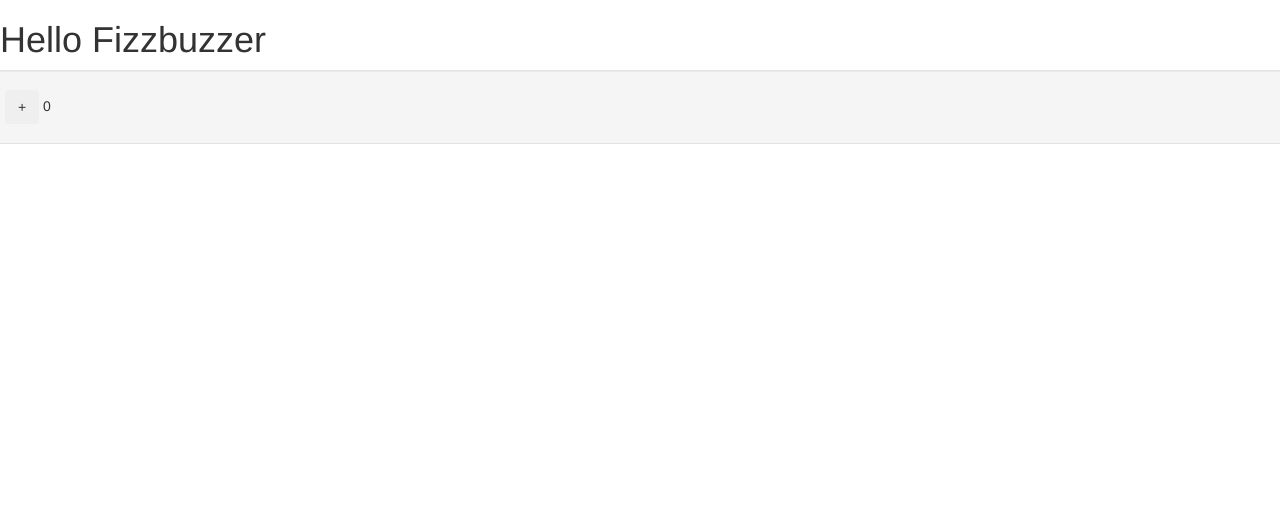
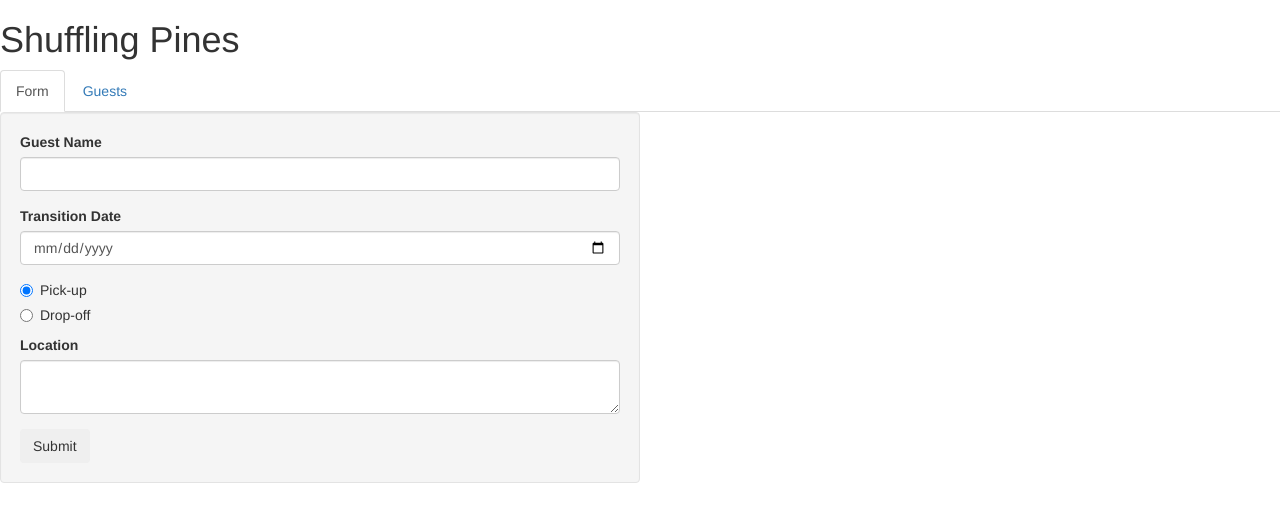
Before and after one commit to jayendranshan/ShufflingPines, a website: page src/index.html in a window 1280 px wide. Drawn offline with Linux system fonts and the light colour scheme; files that its build step writes are made by us from their sources.

Commit message:
modified index.html

```diff
--- a/src/index.html
+++ b/src/index.html
@@ -1,15 +1,96 @@
 <!DOCTYPE html>
-<html lang="en">
+<html ng-app="shuffling">
+
   <head>
-    <link rel="stylesheet" href="styles.css"/>
-    <script src="vendors.js"></script>
-    <script src="app.js"></script>
+    <meta charset="utf-8" />
+    <title>Shuffling Pines</title>
+    <link rel="stylesheet" href="../bower_components/bootstrap/dist/css/bootstrap.css" />
+
+    <script src="../bower_components/jquery/dist/jquery.min.js"></script>
+    <script src="../bower_components/bootstrap/dist/js/bootstrap.min.js"></script>
+    <script src="../bower_components/angular/angular.min.js"></script>
+
+    <script src="../src/app.js"></script>
   </head>
+
   <body>
-    <h1>Hello Fizzbuzzer</h1>
-    <div id="div1" class="well row">
-      <button id="plus-btn" class="btn">+</button>
-      <span id="fizzbuzz"></span>
+    <h1>Shuffling Pines</h1>
+    <div class="row">
+      <div class="col-md-12">
+        <!-- Nav tabs -->
+        <ul class="nav nav-tabs" role="tablist">
+          <li role="presentation" class="active"><a href="#form" aria-controls="form" role="tab" data-toggle="tab">Form</a></li>
+          <li role="presentation"><a href="#guests" aria-controls="guests" role="tab" data-toggle="tab">Guests</a></li>
+        </ul>
+
+        <!-- Tab panes -->
+        <div class="tab-content">
+          <!-- Tab pane 1 -->
+          <div role="tabpanel" class="tab-pane active" id="form">
+            <div>
+
+              <form class="col-md-6 well">
+                <div class="form-group">
+                  <label for="guest-name">Guest Name</label>
+                  <input type="text" class="form-control" id="guest-name" placeholder="">
+                </div>
+                <div class="form-group">
+                  <label for="transition-date">Transition Date</label>
+                  <input type="date" class="form-control" id="transition-date" placeholder="">
+                </div>
+                <div class="radio">
+                  <label>
+                    <input type="radio" name="pickup-dropoff" id="pickup" value="pickup" checked>
+                    Pick-up
+                  </label>
+                </div>
+                <div class="radio">
+                  <label>
+                    <input type="radio" name="pickup-dropoff" id="dropoff" value="dropoff">
+                    Drop-off
+                  </label>
+                </div>
+                <div class="form-group">
+                  <label for="location">Location</label>
+                  <textarea class="form-control" id="location"></textarea>
+                </div>
+                <button type="submit" class="btn">Submit</button>
+              </form>
+
+              <!-- bound display -->
+              <div ng-show="false" class="col-md-6 well">
+                <div ng-show="false" class="form-group">
+                  <label>Name: </label>
+                  John Harvard
+                </div>
+                <div ng-show="false" class="form-group">
+                  <label>Transition Date: </label>
+                  today!
+                </div>
+                <div ng-show="false" class="form-group">
+                  <label>Status: </label>
+                  drop-off
+                </div>
+                <div ng-show="false" class="form-group">
+                  <label>Location: </label>
+                  right here
+                </div>
+              </div>
+
+            </div>
+          </div>
+
+          <!-- Tab pane 2 -->
+          <div role="tabpanel" class="tab-pane" id="guests">
+            <ul class="list-unstyled">
+              <li>
+
+              </li>
+            </ul>
+          </div>
+
+        </div>
+      </div>
     </div>
 
   </body>
--- a/src/js/app.js
+++ b/src/js/app.js
@@ -1,8 +1,20 @@
-$(document).ready(function(){
-  var fizzbuzz = 0;
-  $('#plus-btn').click(function(){
-    fizzbuzz++;
-    $('#fizzbuzz').html(fizzbuzz);
-  });
-  $('#fizzbuzz').html(fizzbuzz);
-});
+//$(document).ready(function(){
+  //var fizzbuzz = 0;
+  //$('#plus-btn').click(function(){
+    //fizzbuzz++;
+    //$('#fizzbuzz').html(fizzbuzz);
+  //});
+  //$('#fizzbuzz').html(fizzbuzz);
+//});
+
+
+var app = angular.module('shuffling', []);
+
+app.controller('FormController', [function(){
+
+
+}]);
+
+app.controller('TabController', [function(){
+
+}]);
```
